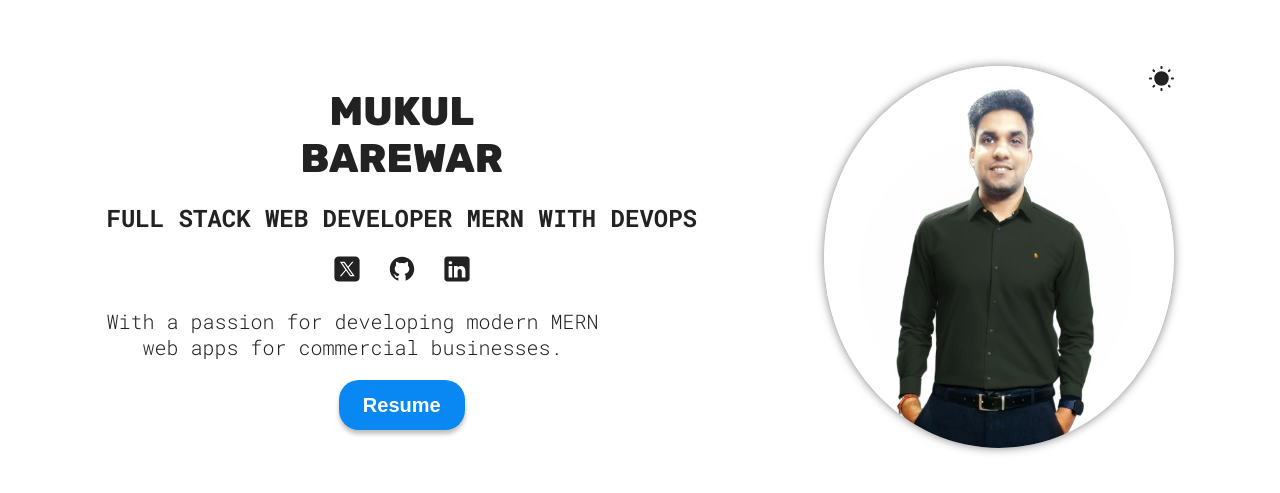
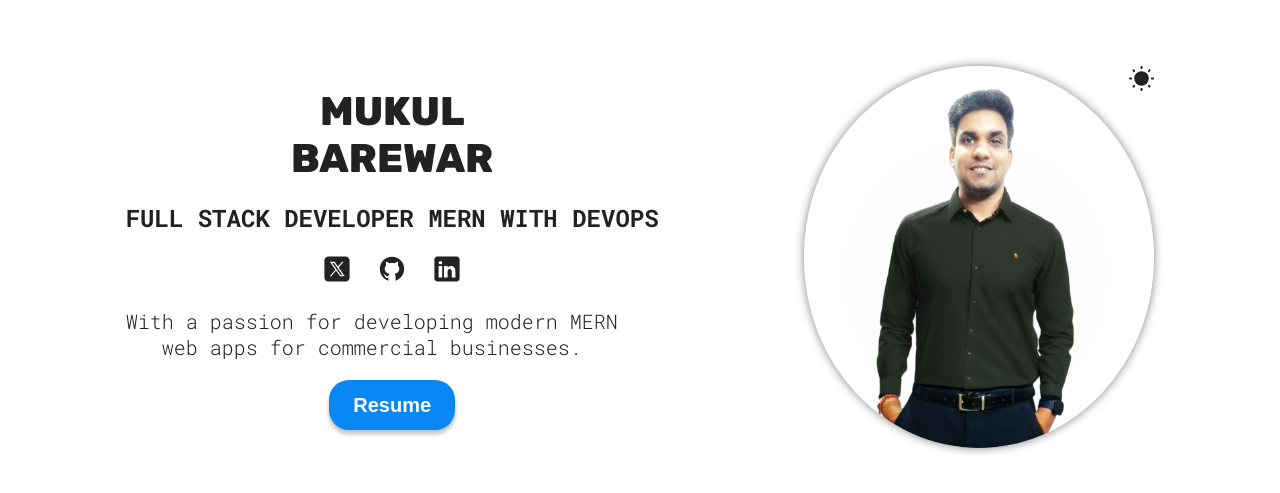
Before and after one commit to mukulbarewar/mukulportfolio, a React (Vite) app: page / in a window 1280 px wide. Shown: the part 141-634 px from the top of the page. Built offline with nearby package versions, Linux system fonts and the light colour scheme.

Commit message:
mukul commit 5

```diff
--- a/src/sections/Hero/Hero.jsx
+++ b/src/sections/Hero/Hero.jsx
@@ -45,7 +45,7 @@ function Hero() {
           <br />
           Barewar
         </h1>
-        <h2>Full Stack Web Developer MERN With DevOps</h2>
+        <h2>Full Stack Developer MERN With DevOps</h2>
         <span>
           <a href="https://twitter.com/" target="_blank">
             <img src={twitterIcon} alt="Twitter icon" />
```
